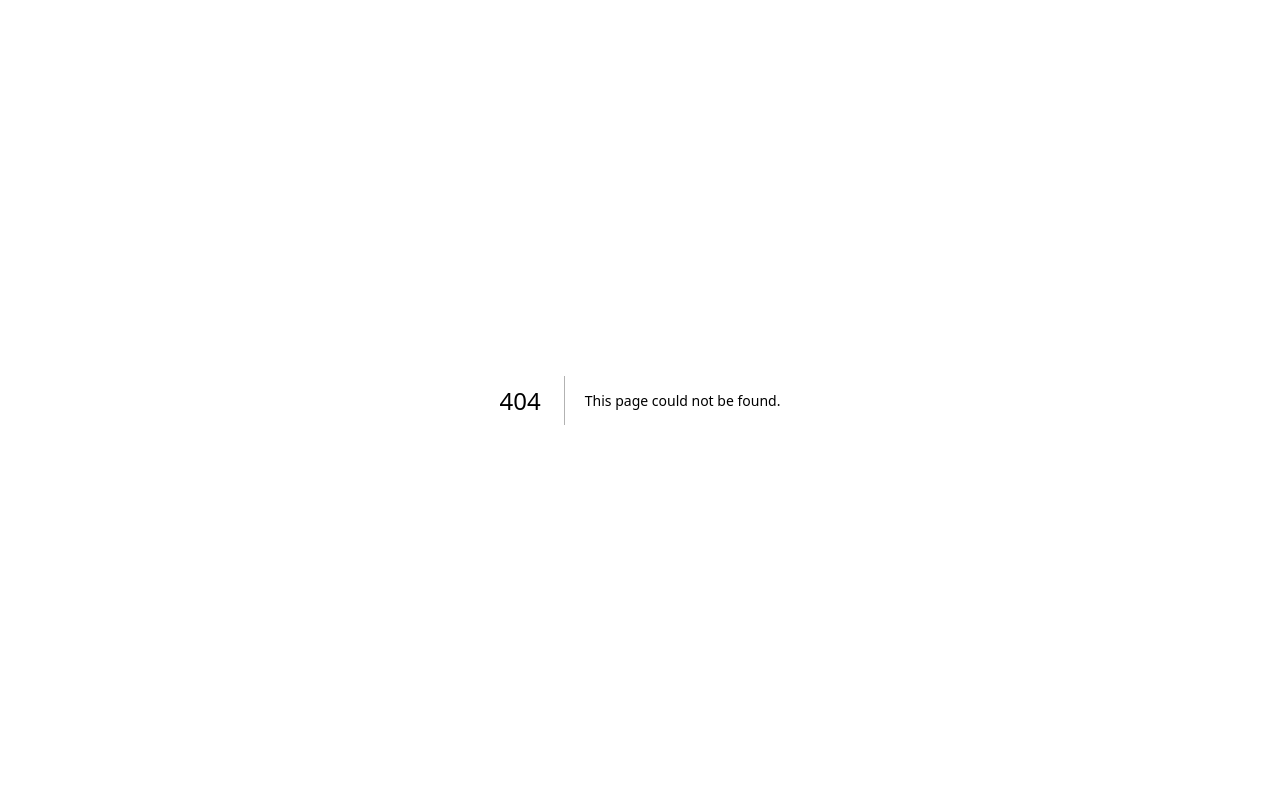
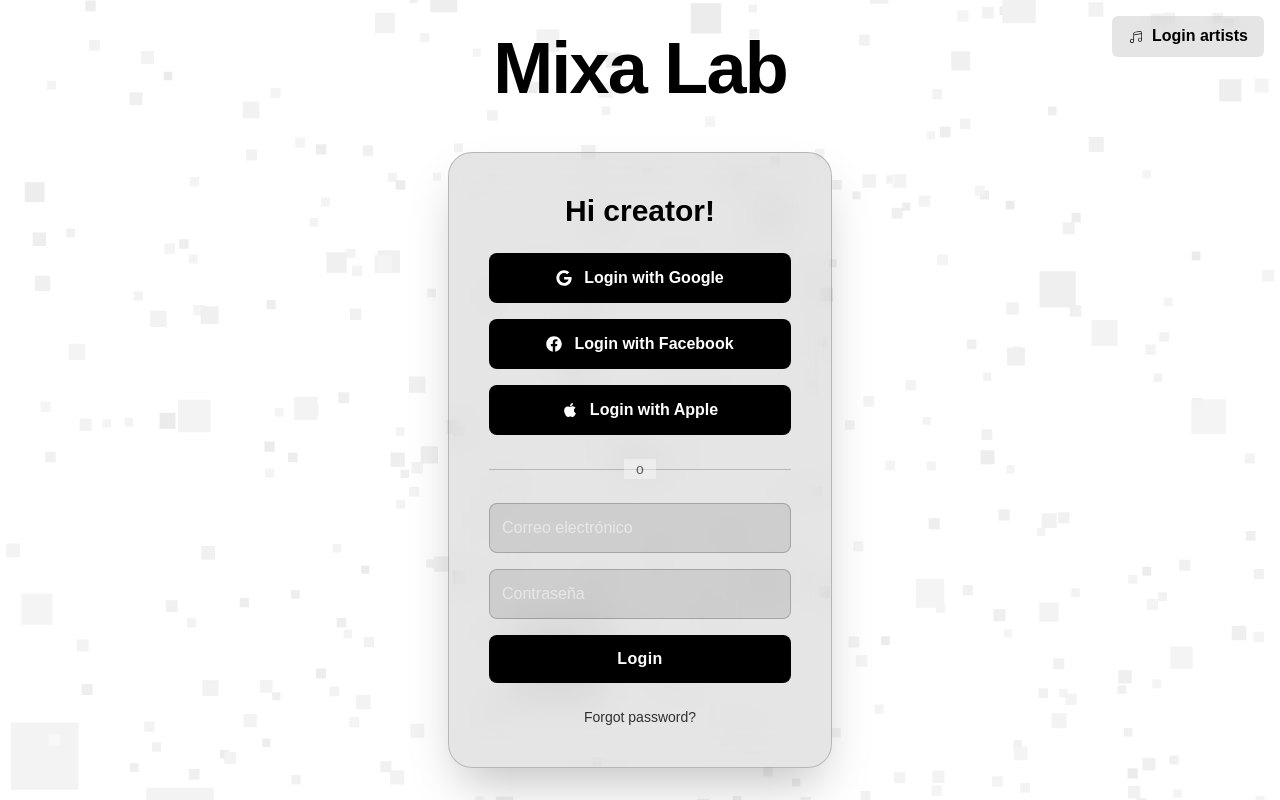
Before and after one commit to ortizjulioc/mixalab, a Next.js app: page /creators in a window 1280 px wide. Before the commit this address had no page. Built offline with nearby package versions, Linux system fonts and the light colour scheme.

Commit message:
[Add] - Login creators

```diff
--- /dev/null
+++ b/app/creators/page.jsx
@@ -0,0 +1,170 @@
+'use client';
+import React, { useEffect } from 'react';
+import * as THREE from 'three';
+import { FaGoogle, FaFacebook, FaApple } from "react-icons/fa";
+import { CiMusicNote1 } from "react-icons/ci";
+export default function CreatorLogin() {
+    useEffect(() => {
+        // Inicialización de la escena 3D para la animación de fondo
+        const scene = new THREE.Scene();
+        const camera = new THREE.PerspectiveCamera(75, window.innerWidth / window.innerHeight, 0.1, 1000);
+        const renderer = new THREE.WebGLRenderer({ antialias: true, alpha: true });
+        renderer.setSize(window.innerWidth, window.innerHeight);
+
+        const canvasContainer = document.getElementById('bg-animation-canvas-container-creators');
+        if (canvasContainer) {
+            canvasContainer.appendChild(renderer.domElement);
+        }
+
+        // Configuración de las partículas
+        const particleCount = 2000;
+        const particles = new THREE.BufferGeometry();
+        const positions = [];
+        const colors = [];
+        const color = new THREE.Color();
+
+        for (let i = 0; i < particleCount; i++) {
+            positions.push(Math.random() * 2000 - 1000);
+            positions.push(Math.random() * 2000 - 1000);
+            positions.push(Math.random() * 2000 - 1000);
+
+            // Partículas de color negro para un fondo blanco
+            color.setHSL(0, 0, Math.random() * 0.2);
+            colors.push(color.r, color.g, color.b);
+        }
+
+        particles.setAttribute('position', new THREE.Float32BufferAttribute(positions, 3));
+        particles.setAttribute('color', new THREE.Float32BufferAttribute(colors, 3));
+
+        const particleMaterial = new THREE.PointsMaterial({
+            size: 20,
+            vertexColors: true,
+            transparent: true,
+            opacity: 0.8,
+            blending: THREE.AdditiveBlending
+        });
+
+        const particleSystem = new THREE.Points(particles, particleMaterial);
+        scene.add(particleSystem);
+
+        camera.position.z = 500;
+
+        // Variables para la interacción con el mouse
+        let mouseX = 0;
+        let mouseY = 0;
+
+        const handleMouseMove = (event) => {
+            mouseX = (event.clientX / window.innerWidth) * 2 - 1;
+            mouseY = - (event.clientY / window.innerHeight) * 2 + 1;
+        };
+
+        window.addEventListener('mousemove', handleMouseMove);
+
+        // Bucle de animación
+        const animate = () => {
+            requestAnimationFrame(animate);
+
+            // Rotación suave del sistema de partículas basada en el mouse
+            particleSystem.rotation.y += (mouseX * 0.005 - particleSystem.rotation.y) * 0.05;
+            particleSystem.rotation.x += (mouseY * 0.005 - particleSystem.rotation.x) * 0.05;
+
+            // Movimiento de las partículas
+            particleSystem.rotation.z += 0.0002;
+
+            renderer.render(scene, camera);
+        };
+
+        animate();
+
+        // Manejar el redimensionamiento de la ventana
+        const handleResize = () => {
+            camera.aspect = window.innerWidth / window.innerHeight;
+            camera.updateProjectionMatrix();
+            renderer.setSize(window.innerWidth, window.innerHeight);
+        };
+        window.addEventListener('resize', handleResize);
+
+        // Función de limpieza para desmontar el componente
+        return () => {
+            window.removeEventListener('resize', handleResize);
+            window.removeEventListener('mousemove', handleMouseMove);
+            if (canvasContainer) {
+                canvasContainer.removeChild(renderer.domElement);
+            }
+            renderer.dispose();
+        };
+    }, []);
+
+    return (
+        <div className="bg-white text-black h-screen overflow-hidden">
+            {/* Contenedor para el canvas de la animación */}
+            <div id="bg-animation-canvas-container-creators" className="absolute top-0 left-0 w-full h-full z-0 opacity-10"></div>
+            {/* Botón de login de creadores */}
+            <div className="absolute top-4 right-4 z-20">
+                <button className="bg-black/10 hover:bg-black/20 transition-colors duration-300 text-black font-semibold py-2 px-4 rounded-md backdrop-blur-md">
+                    <CiMusicNote1 className="inline h-6 mr-2" />
+                    Login artists
+                </button>
+            </div>
+
+            <div className="relative z-10 min-h-screen flex flex-col items-center justify-center p-4 font-poppins">
+
+                {/* Título y logo */}
+                <div className="text-center mb-8 sm:mb-12">
+                    <h1 className="text-5xl md:text-6xl lg:text-7xl font-bold tracking-tight">
+                        Mixa Lab
+                    </h1>
+                </div>
+
+                {/* Panel de inicio de sesión */}
+                <div className="bg-black/10 backdrop-blur-lg p-6 sm:p-10 rounded-3xl shadow-2xl w-full max-w-sm border border-black/20">
+
+                    <h2 className="text-3xl font-bold mb-6 text-center">Hi creator!</h2>
+
+                    {/* Botones de inicio de sesión social */}
+                    <div className="flex flex-col space-y-4">
+                        <button className="flex items-center justify-center space-x-3 p-3 rounded-lg border border-black/40 bg-black text-white font-semibold transition-all duration-300 hover:scale-105 hover:shadow-lg">
+                            <FaGoogle />
+                            <span>Login with Google</span>
+                        </button>
+                        <button className="flex items-center justify-center space-x-3 p-3 rounded-lg border border-black/40 bg-black text-white font-semibold transition-all duration-300 hover:scale-105 hover:shadow-lg">
+                            <FaFacebook />
+                            <span>Login with Facebook</span>
+                        </button>
+                        <button className="flex items-center justify-center space-x-3 p-3 rounded-lg border border-black/40 bg-black text-white font-semibold transition-all duration-300 hover:scale-105 hover:shadow-lg">
+                            <FaApple />
+                            <span>Login with Apple</span>
+                        </button>
+                    </div>
+
+                    {/* Separador */}
+                    <div className="relative my-6">
+                        <div className="absolute inset-0 flex items-center">
+                            <div className="w-full border-t border-black/20"></div>
+                        </div>
+                        <div className="relative flex justify-center text-sm">
+                            <span className="bg-white/40 px-3 text-black/60">o</span>
+                        </div>
+                    </div>
+
+                    {/* Formulario de login */}
+                    <form className="space-y-4">
+                        <div>
+                            <input type="email" placeholder="Correo electrónico" className="w-full p-3 bg-black/10 text-white rounded-lg border border-black/20 focus:outline-none focus:ring-1 focus:ring-black/40" />
+                        </div>
+                        <div>
+                            <input type="password" placeholder="Contraseña" className="w-full p-3 bg-black/10 text-white rounded-lg border border-black/20 focus:outline-none focus:ring-1 focus:ring-black/40" />
+                        </div>
+                        <button type="submit" className="w-full p-3 rounded-lg bg-black text-white font-semibold tracking-wide transition-all duration-300 hover:scale-105 hover:shadow-lg">
+                            Login
+                        </button>
+                    </form>
+
+                    <div className="mt-6 text-center text-sm">
+                        <a href="#" className="text-black/80 hover:underline">Forgot password?</a>
+                    </div>
+                </div>
+            </div>
+        </div>
+    );
+};
--- a/app/login/page.js
+++ b/app/login/page.jsx
@@ -2,6 +2,8 @@
 import React, { useEffect } from 'react';
 import * as THREE from 'three';
 import { FaGoogle, FaFacebook, FaApple } from "react-icons/fa";
+import { CiMusicNote1 } from "react-icons/ci";
+import Link from 'next/link';
 
 export default function Login() {
     useEffect(() => {
@@ -80,7 +82,13 @@ export default function Login() {
         <div className="bg-black text-white h-screen overflow-hidden">
             {/* Contenedor para el canvas de la animación */}
             <div id="bg-animation-canvas-container" className="absolute top-0 left-0 w-full h-full z-0 opacity-20"></div>
-
+            {/* Botón de login de creadores */}
+            <div className="absolute top-4 right-4 z-20">
+                <Link href="/creators" className="bg-white/20 block hover:bg-white/30 transition-colors duration-300 text-white font-semibold py-2 px-4 rounded-md backdrop-blur-md">
+                    <CiMusicNote1 className="inline h-6 mr-2" />
+                    Login creators
+                </Link>
+            </div>
             <div className="relative z-10 min-h-screen flex flex-col items-center justify-center p-4 font-poppins">
 
                 {/* Título y logo */}
```
